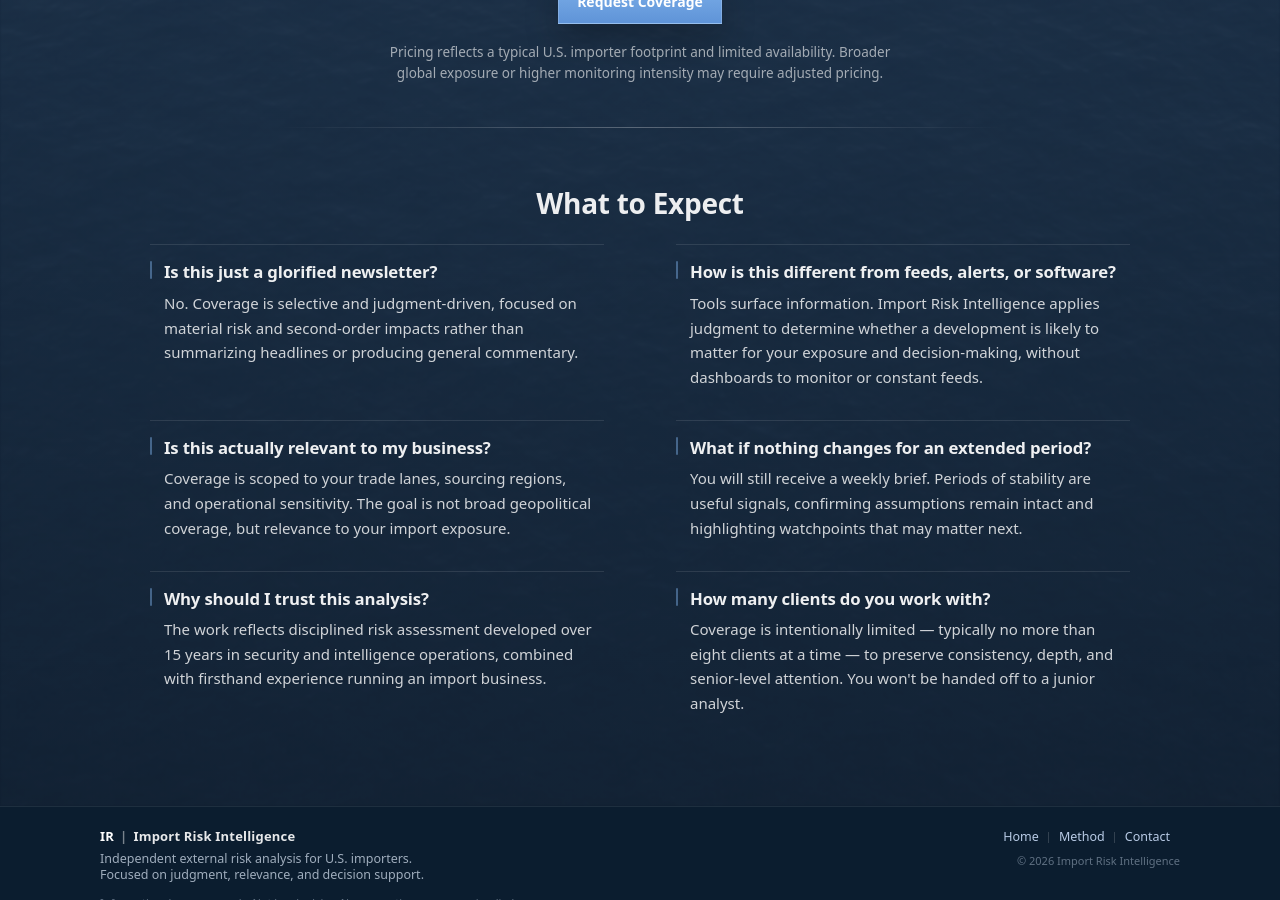
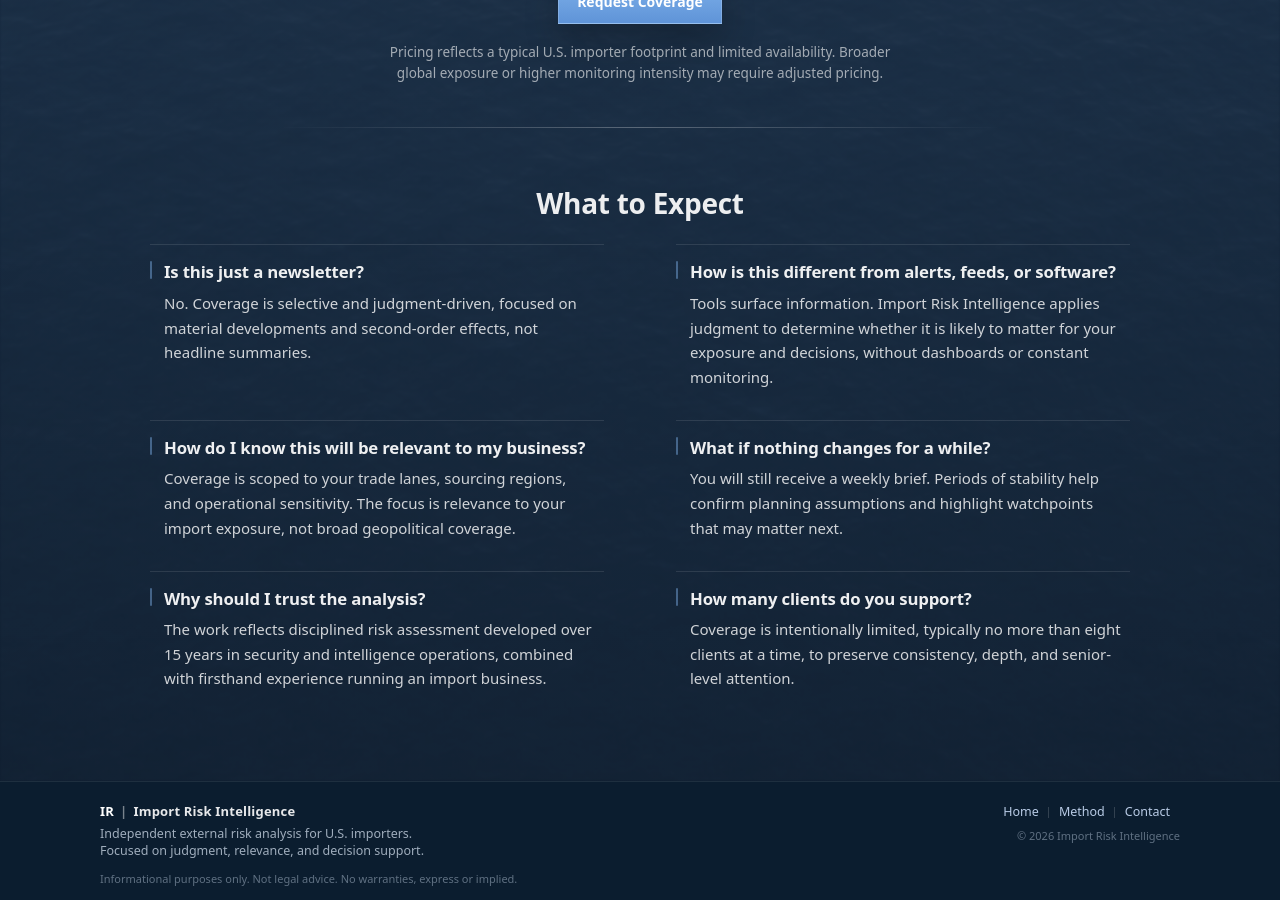
Before and after one commit to importrisk/import-risk-intelligence-site, a Jekyll site: the page built from method.html, in a window 1280 px wide and 900 px high, scrolled down 1466 px. Built offline with Jekyll 4.4.1, drawn with Linux system fonts in a browser that asks for light colours.

Commit message:
Update method.html

```diff
--- a/method.html
+++ b/method.html
@@ -255,52 +255,49 @@
           <h3 class="mp-faq-title">What to Expect</h3>
 
       <div class="mp-faq-grid" role="list">
+
   <div class="mp-faq-item" role="listitem">
-              <h4 class="mp-q">Is this just a glorified newsletter?</h4>
+    <h4 class="mp-q">Is this just a newsletter?</h4>
     <p class="mp-a">
-                No. Coverage is selective and judgment-driven, focused on material risk and second-order impacts
-                rather than summarizing headlines or producing general commentary.
+      No. Coverage is selective and judgment-driven, focused on material developments and second-order effects, not headline summaries.
     </p>
   </div>
 
   <div class="mp-faq-item" role="listitem">
-              <h4 class="mp-q">How is this different from feeds, alerts, or software?</h4>
+    <h4 class="mp-q">How is this different from alerts, feeds, or software?</h4>
     <p class="mp-a">
-                Tools surface information. Import Risk Intelligence applies judgment to determine whether a development
-                is likely to matter for your exposure and decision-making, without dashboards to monitor or constant feeds.
+      Tools surface information. Import Risk Intelligence applies judgment to determine whether it is likely to matter for your exposure and decisions, without dashboards or constant monitoring.
     </p>
   </div>
 
   <div class="mp-faq-item" role="listitem">
-              <h4 class="mp-q">Is this actually relevant to my business?</h4>
+    <h4 class="mp-q">How do I know this will be relevant to my business?</h4>
     <p class="mp-a">
-                Coverage is scoped to your trade lanes, sourcing regions, and operational sensitivity. The goal is not broad
-                geopolitical coverage, but relevance to your import exposure.
+      Coverage is scoped to your trade lanes, sourcing regions, and operational sensitivity. The focus is relevance to your import exposure, not broad geopolitical coverage.
     </p>
   </div>
 
   <div class="mp-faq-item" role="listitem">
-              <h4 class="mp-q">What if nothing changes for an extended period?</h4>
+    <h4 class="mp-q">What if nothing changes for a while?</h4>
     <p class="mp-a">
-                You will still receive a weekly brief. Periods of stability are useful signals, confirming assumptions remain intact
-                and highlighting watchpoints that may matter next.
+      You will still receive a weekly brief. Periods of stability help confirm planning assumptions and highlight watchpoints that may matter next.
     </p>
   </div>
 
   <div class="mp-faq-item" role="listitem">
-              <h4 class="mp-q">Why should I trust this analysis?</h4>
+    <h4 class="mp-q">Why should I trust the analysis?</h4>
     <p class="mp-a">
-                The work reflects disciplined risk assessment developed over 15 years in security and intelligence operations,
-                combined with firsthand experience running an import business.
+      The work reflects disciplined risk assessment developed over 15 years in security and intelligence operations, combined with firsthand experience running an import business.
     </p>
   </div>
 
   <div class="mp-faq-item" role="listitem">
-              <h4 class="mp-q">How many clients do you work with?</h4>
+    <h4 class="mp-q">How many clients do you support?</h4>
     <p class="mp-a">
-                Coverage is intentionally limited — typically no more than eight clients at a time — to preserve consistency,
-                depth, and senior-level attention. You won't be handed off to a junior analyst.
+      Coverage is intentionally limited, typically no more than eight clients at a time, to preserve consistency, depth, and senior-level attention.
     </p>
+  </div>
+
 </div>
  </div>
         </section>
```
Lines whose indentation alone changed are shown as unchanged.
